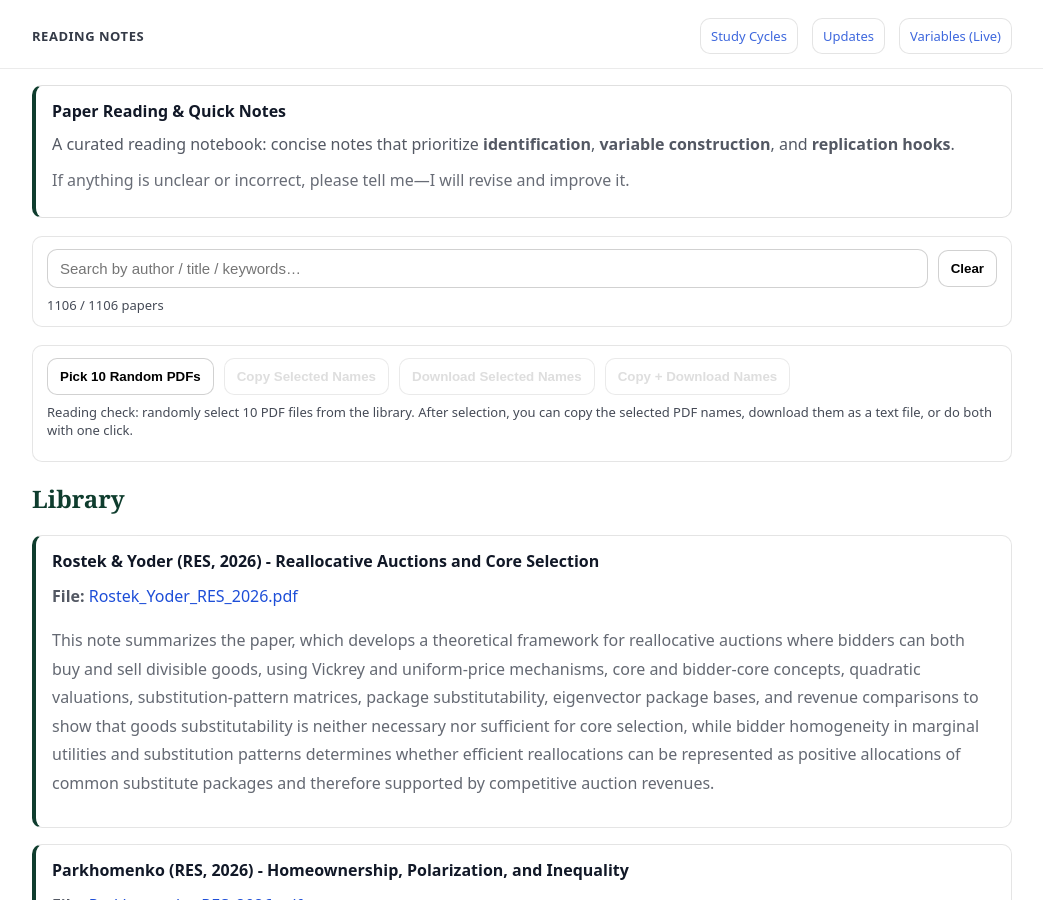
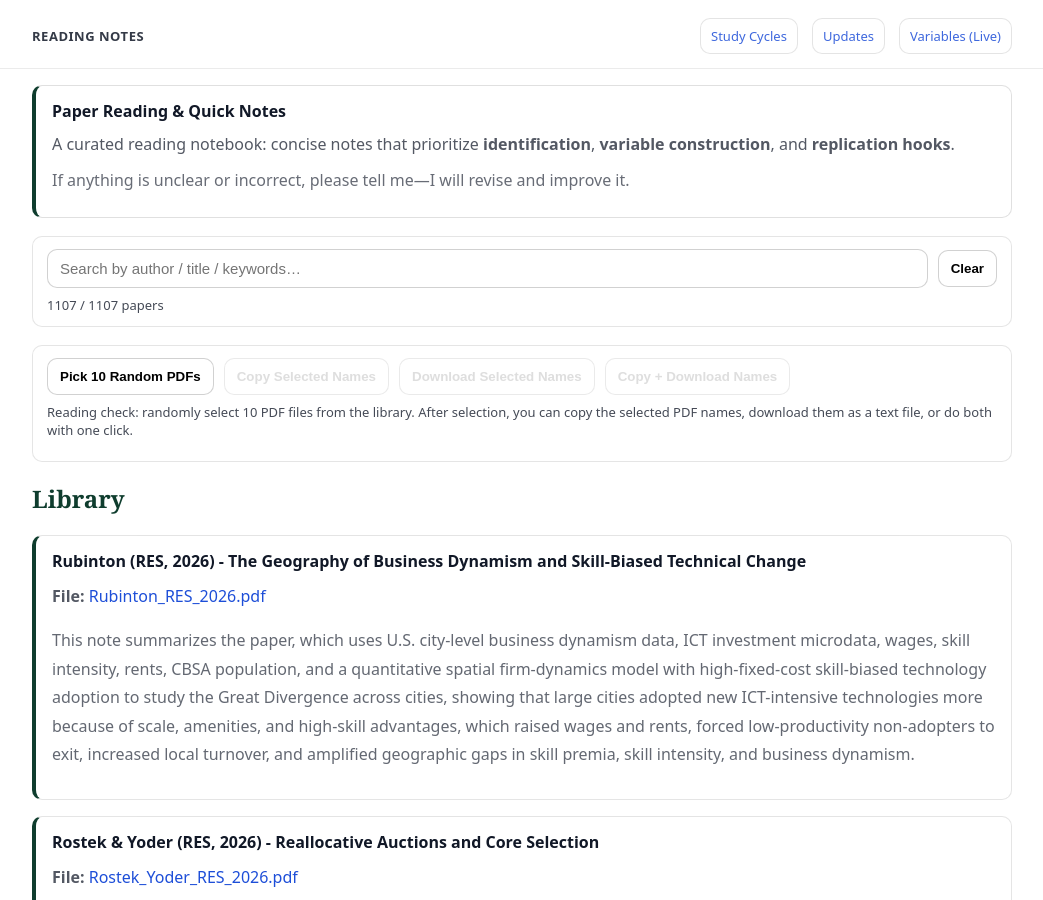
Before and after one commit to yaxinzn/study-archive, a Jekyll site: the page built from reading/index.md, in a window 1280 px wide and 900 px high. Shown: the whole window, without its empty margins (118-1161 px from the left). Built offline with Jekyll 4.4.1, drawn with Linux system fonts in a browser that asks for light colours.

Commit message:
Reading: add/update Rubinton_RES_2026.pdf

```diff
--- a/_data/reading.yml
+++ b/_data/reading.yml
@@ -1,3 +1,7 @@
+- title: "Rubinton (RES, 2026) - The Geography of Business Dynamism and Skill-Biased Technical Change"
+  file: "Rubinton_RES_2026.pdf"
+  desc: "This note summarizes the paper, which uses U.S. city-level business dynamism data, ICT investment microdata, wages, skill intensity, rents, CBSA population, and a quantitative spatial firm-dynamics model with high-fixed-cost skill-biased technology adoption to study the Great Divergence across cities, showing that large cities adopted new ICT-intensive technologies more because of scale, amenities, and high-skill advantages, which raised wages and rents, forced low-productivity non-adopters to exit, increased local turnover, and amplified geographic gaps in skill premia, skill intensity, and business dynamism."
+
 - title: "Rostek & Yoder (RES, 2026) - Reallocative Auctions and Core Selection"
   file: "Rostek_Yoder_RES_2026.pdf"
   desc: "This note summarizes the paper, which develops a theoretical framework for reallocative auctions where bidders can both buy and sell divisible goods, using Vickrey and uniform-price mechanisms, core and bidder-core concepts, quadratic valuations, substitution-pattern matrices, package substitutability, eigenvector package bases, and revenue comparisons to show that goods substitutability is neither necessary nor sufficient for core selection, while bidder homogeneity in marginal utilities and substitution patterns determines whether efficient reallocations can be represented as positive allocations of common substitute packages and therefore supported by competitive auction revenues."
```
Also changed, not shown: 1 other file.
